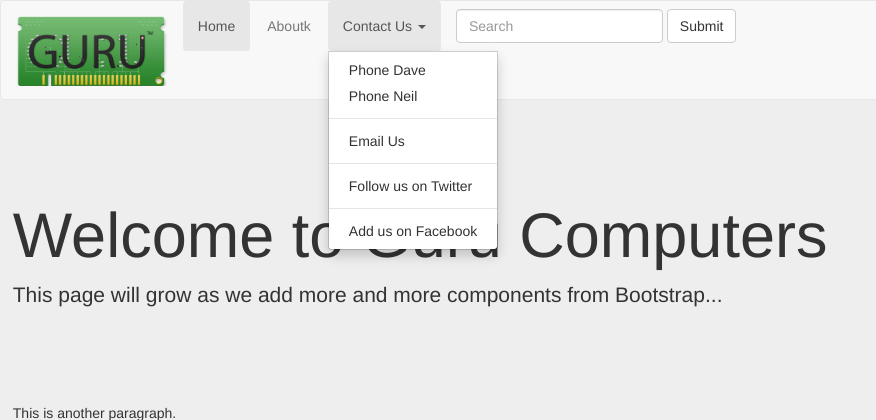
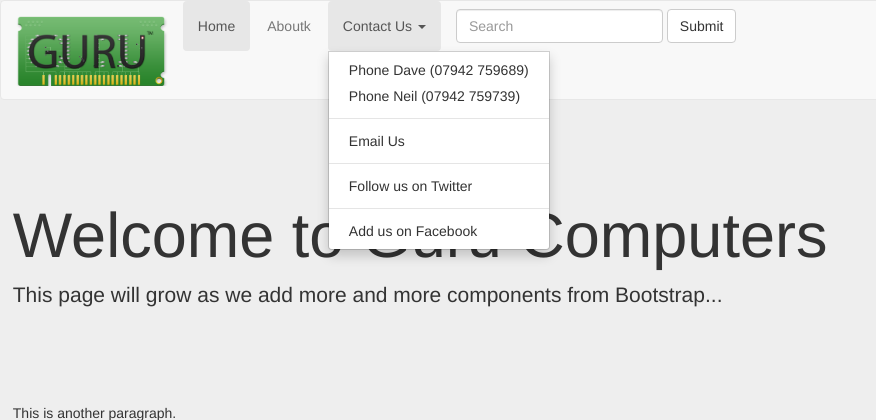
Before and after one commit to GuruComputers/Guru-2.0, a PHP site: page / in a window 1280 px wide, after a click on "Contact Us". Shown: the top 420 px of the page, without its empty margins (0-876 px from the left). Run offline with PHP 8.4, Linux system fonts and the light colour scheme; some libraries are stand-ins or nearby versions.

Commit message:
Add Physical Numbers to Menu

```diff
--- a/index.php
+++ b/index.php
@@ -37,8 +37,8 @@
         			<li class="dropdown">
         				<a href="#" class="dropdown-toggle" data-toggle="dropdown" role="button" aria-expanded="false">Contact Us <span class="caret"></span></a>
         				<ul class="dropdown-menu" role="menu">
-        					<li><a href="tel:07942759689">Phone Dave</a></li>
-        					<li><a href="tel:07942759739">Phone Neil</a></li>
+        					<li><a href="tel:07942759689">Phone Dave (07942 759689)</a></li>
+        					<li><a href="tel:07942759739">Phone Neil (07942 759739)</a></li>
         					<li class="divider"></li>
         					<li><a href="#">Email Us</a></li>
         					<li class="divider"></li>
```
